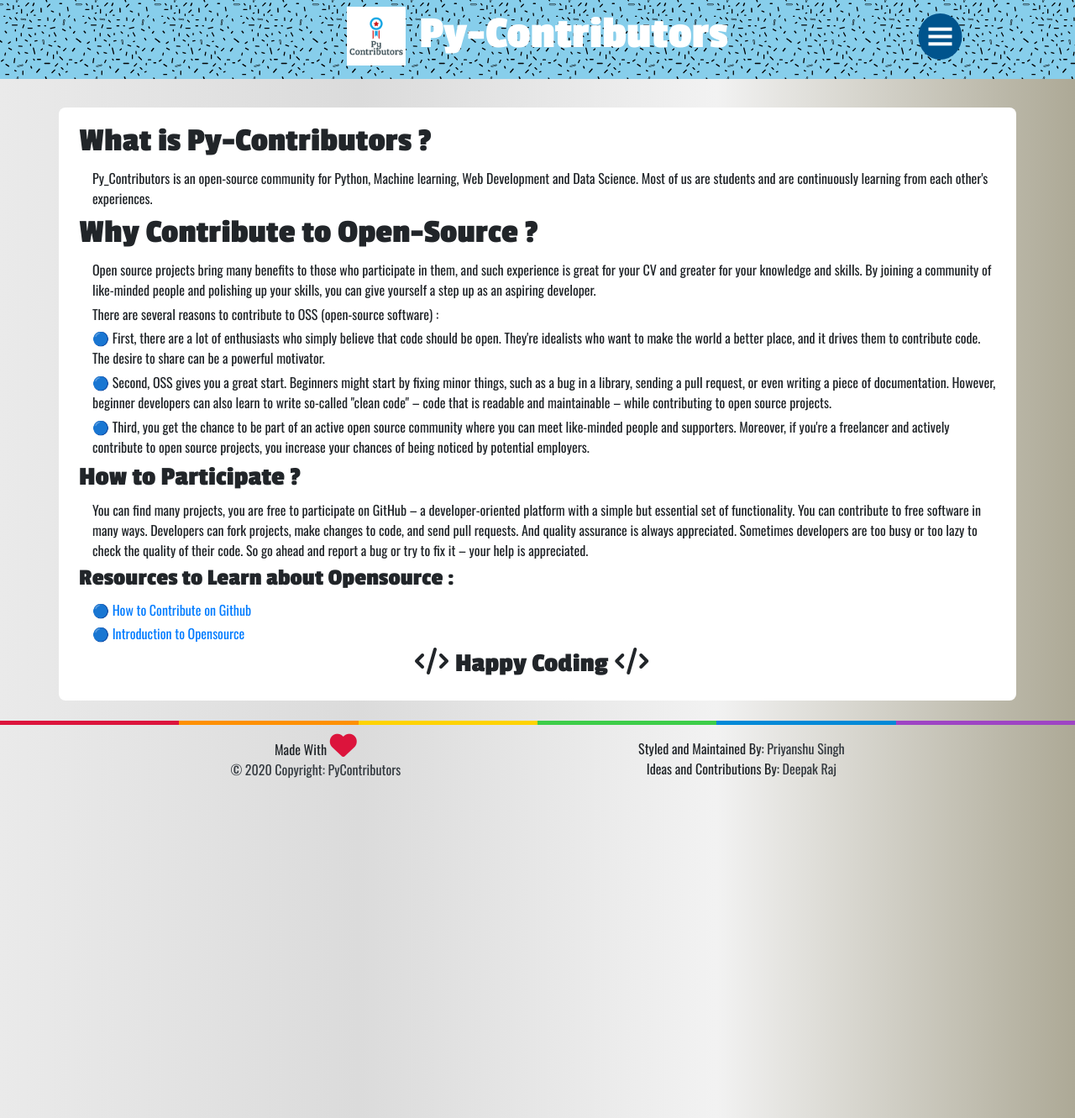
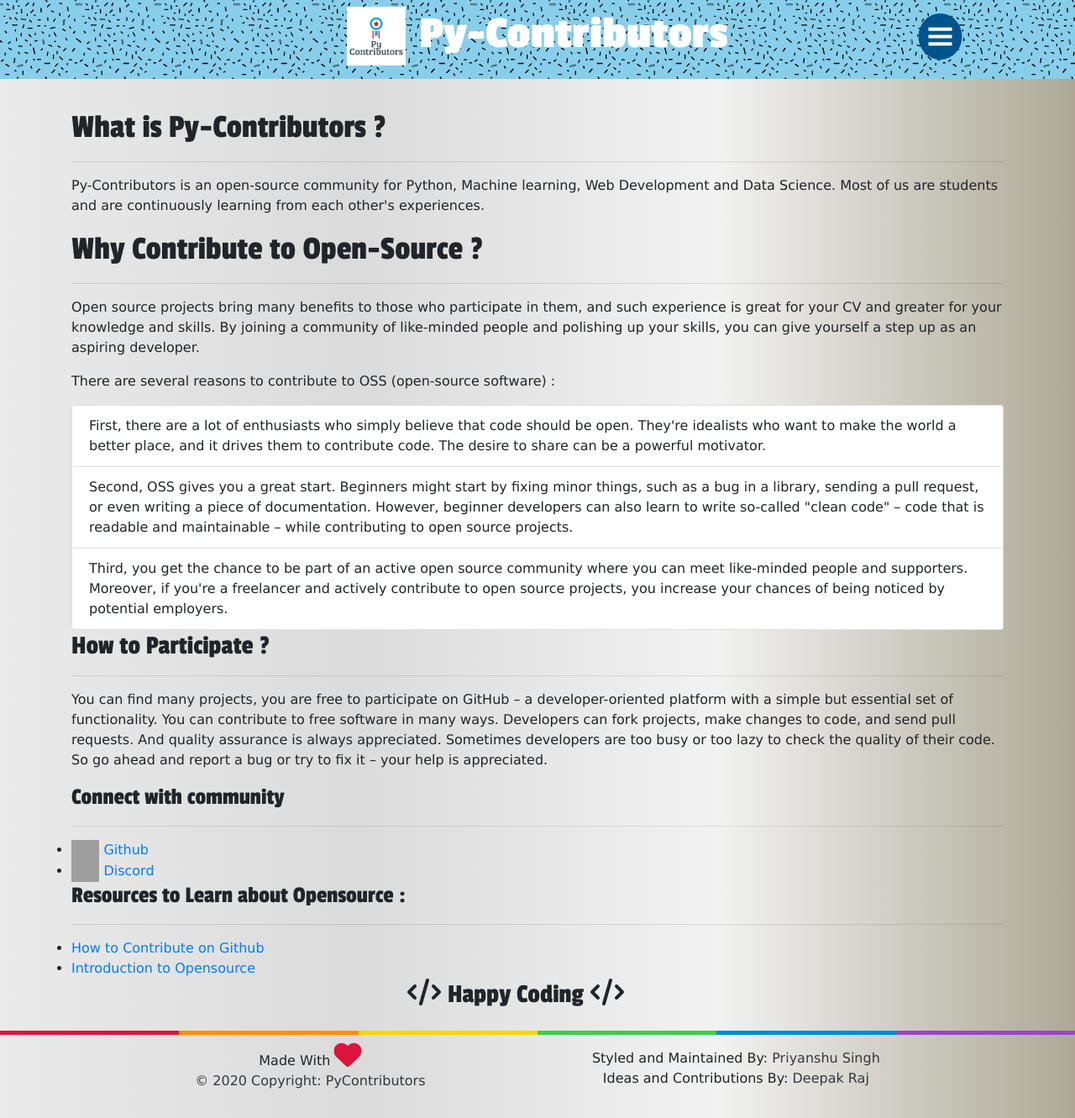
Before and after one commit to Py-Contributors/py-contributors.github.io, a Jekyll site: the page built from join-us/index.html, in a window 1280 px wide and 1331 px high. Shown: the whole window at 84% size. Built offline with Jekyll 4.4.1, drawn with Linux system fonts in a browser that asks for light colours; nearby versions of some CDN libraries; a style sheet for code colours, icons or effects is not loaded; grey boxes are pictures that could not be loaded.

Commit message:
changing join us page

```diff
--- a/_layouts/default.html
+++ b/_layouts/default.html
@@ -6,12 +6,7 @@
     <meta name="viewport" content="width=device-width, initial-scale=1, shrink-to-fit=no">
 			<!-- Global site tag (gtag.js) - Google Analytics -->
 			<script async src="https://www.googletagmanager.com/gtag/js?id=UA-167457248-3"></script>
-			<script>
-  				window.dataLayer = window.dataLayer || [];
-  				function gtag(){dataLayer.push(arguments);}
-  				gtag('js', new Date());
-  				gtag('config', 'UA-167457248-3');
-			</script>
+			<script> window.dataLayer = window.dataLayer || []; function gtag(){dataLayer.push(arguments);} gtag('js', new Date());gtag('config', 'UA-167457248-3');</script>
 			<title>{{ page.title }}</title>
 			<link rel="icon" href="/assets/img/logo/logo.png" type="image/gif" sizes="16x16">
 			<!-- link to main stylesheet -->
@@ -20,18 +15,13 @@
 			<script src="https://kit.fontawesome.com/83ea256c90.js" crossorigin="anonymous"></script>
 			<!-- Bootstrap CDN -->
 			<link rel="stylesheet" href="https://stackpath.bootstrapcdn.com/bootstrap/4.5.2/css/bootstrap.min.css" integrity="sha384-JcKb8q3iqJ61gNV9KGb8thSsNjpSL0n8PARn9HuZOnIxN0hoP+VmmDGMN5t9UJ0Z" crossorigin="anonymous">
-
 			<!-- Google Fonts	-->
 			<link href="https://fonts.googleapis.com/css2?family=Oswald:wght@200;300;400&display=swap" rel="stylesheet">
 			<link href="https://fonts.googleapis.com/css2?family=Passion+One:wght@400;700&display=swap" rel="stylesheet">
-
 			<!-- Masonry -->
 			<script src="https://unpkg.com/masonry-layout@4/dist/masonry.pkgd.min.js"></script>
-
 			<!-- Animate.css -->
-			<link rel="stylesheet"		  		  href="https://cdnjs.cloudflare.com/ajax/libs/animate.css/4.1.1/animate.min.css" />
-
-			<link rel="stylesheet" href="https://raw.githubusercontent.com/googlearchive/code-prettify/master/styles/sunburst.css">
+			<link rel="stylesheet"href="https://cdnjs.cloudflare.com/ajax/libs/animate.css/4.1.1/animate.min.css" />
 			<!-- Meta tags -->
 			<meta name="title" content="{{ page.title }}">
 			<meta name="description" content="{{page.description}}">
@@ -47,13 +37,13 @@
 			<meta property="twitter:url" content="{{site.url}}{{page.url}}">
 			<meta property="twitter:title" content="{{page.title}}">
 			<meta property="twitter:description" content="{{page.description}}">
-			<meta property="twitter:image" content="https://images.pexels.com/photos/3785927/pexels-photo-3785927.jpeg?auto=compress&cs=tinysrgb&dpr=2&h=650&w=940">
+			<meta property="twitter:image" content="{% if page.image %}{{page.image}}{% else %}https://images.pexels.com/photos/3785927/pexels-photo-3785927.jpeg?auto=compress&cs=tinysrgb&dpr=2&h=650&w=940{% endif %}">
 		</head>
 		<body>
 			{% include navbar.html %}
 			<div class="container marginStyle bdrRadius">
             <!-- Page content here -->
-			{{ content }}
+						{{ content }}
 			</div><!-- /.container -->
 			{% include footer.html %}
 		<!-- Bootstrap script-->
--- a/assets/css/main.css
+++ b/assets/css/main.css
@@ -2,10 +2,8 @@ body {
   background: #ADA996;  /* fallback for old browsers */
 background: -webkit-linear-gradient(to right, #EAEAEA, #DBDBDB, #F2F2F2, #ADA996);  /* Chrome 10-25, Safari 5.1-6 */
 background: linear-gradient(to right, #EAEAEA, #DBDBDB, #F2F2F2, #ADA996); /* W3C, IE 10+/ Edge, Firefox 16+, Chrome 26+, Opera 12+, Safari 7+ */
-
-
 	font-family: 'Oswald', sans-serif !important;
-	font-weight:400;
+	font-weight: 400;
    }
 /*
 body {
--- a/join-us/index.html
+++ b/join-us/index.html
@@ -1,32 +1,48 @@
 ---
-layout : blog
+layout : default
 title : join us | PyContributors
 description : Join open source community for Python to contribute open source.
 image : https://images.pexels.com/photos/636243/pexels-photo-636243.jpeg?auto=compress&cs=tinysrgb&dpr=2&h=650&w=940
 active : join-us
 ---
-<h1>What is Py-Contributors ?</h1>
-<p>Py_Contributors is an open-source community for Python, Machine learning, Web Development and Data Science. Most of us are students and are continuously learning from each other's experiences.</p>
+<style>
+  body {
+      font-family: Verdana, sans-serif !important;
+	    font-weight:300;
+   }
+   .logo{
+     height: 25px;
+     weight: 25px;
+   }
+</style>
+<h1>What is Py-Contributors ?</h1><hr>
+<p>Py-Contributors is an open-source community for Python, Machine learning, Web Development and Data Science. Most of us are students and are continuously learning from each other's experiences.</p>
 
-<h1>Why Contribute to Open-Source ?</h1>
+<h1>Why Contribute to Open-Source ?</h1><hr>
 
 <p>Open source projects bring many benefits to those who participate in them, and such experience is great for your CV and greater for your knowledge and skills. By joining a community of like-minded people and polishing up your skills, you can give yourself a step up as an aspiring developer.</p>
 
 <p>There are several reasons to contribute to OSS (open-source software) : </p>
 
-<p>🔵 First, there are a lot of enthusiasts who simply believe that code should be open. They're idealists who want to make the world a better place, and it drives them to contribute code. The desire to share can be a powerful motivator.</p>
+<ul class="list-group">
+  <li class="list-group-item">First, there are a lot of enthusiasts who simply believe that code should be open. They're idealists who want to make the world a better place, and it drives them to contribute code. The desire to share can be a powerful motivator.</li>
+  <li class="list-group-item">Second, OSS gives you a great start. Beginners might start by fixing minor things, such as a bug in a library, sending a pull request, or even writing a piece of documentation. However, beginner developers can also learn to write so-called "clean code" – code that is readable and maintainable – while contributing to open source projects.</li>
+  <li class="list-group-item">Third, you get the chance to be part of an active open source community where you can meet like-minded people and supporters. Moreover, if you're a freelancer and actively contribute to open source projects, you increase your chances of being noticed by potential employers.</li>
+</ul>
 
-<p>🔵 Second, OSS gives you a great start. Beginners might start by fixing minor things, such as a bug in a library, sending a pull request, or even writing a piece of documentation. However, beginner developers can also learn to write so-called "clean code" – code that is readable and maintainable – while contributing to open source projects.</p>
-
-<p>🔵 Third, you get the chance to be part of an active open source community where you can meet like-minded people and supporters. Moreover, if you're a freelancer and actively contribute to open source projects, you increase your chances of being noticed by potential employers.</p>
-
-<h2>How to Participate ?</h2>
+<h2>How to Participate ?</h2><hr>
 
 <p>You can find many projects, you are free to participate on GitHub – a developer-oriented platform with a simple but essential set of functionality. You can contribute to free software in many ways. Developers can fork projects, make changes to code, and send pull requests. And quality assurance is always appreciated. Sometimes developers are too busy or too lazy to check the quality of their code. So go ahead and report a bug or try to fix it – your help is appreciated.</p>
 
-<h3>Resources to Learn about Opensource : </h3>
+<h3> Connect with community</h3><hr>
+<ul class="list-group">
+<li><a href="https://github.com/py-contributors/" target="_blank"><img class="logo" src="https://raw.githubusercontent.com/DrakeEntity/project-Image/master/github-logo.jpg"> Github</a></li>
+<li><a href="https://discord.gg/JfbK3bS" target="_blank"><img class="logo"src="https://raw.githubusercontent.com/DrakeEntity/project-Image/master/discord-logo.png"> Discord</a></li>
+</ul>
 
-<p>🔵  <a href="https://www.dataschool.io/how-to-contribute-on-github/">How to Contribute on Github</a></p>
-<p>🔵  <a href="https://www.digitalocean.com/community/tutorial_series/an-introduction-to-open-source">Introduction to Opensource</a></p>
-
+<h3>Resources to Learn about Opensource : </h3><hr>
+<ul class="list-group">
+<li><a href="https://www.dataschool.io/how-to-contribute-on-github/" target="_blank">How to Contribute on Github</a></li>
+<li><a href="https://www.digitalocean.com/community/tutorial_series/an-introduction-to-open-source" target="_blank">Introduction to Opensource</a></li>
+</ul>
 <div class="ml-7"><h2><i class="fas fa-code mr-2"></i>Happy Coding<i class="fas fa-code ml-2"></i></h2> </div>
```
